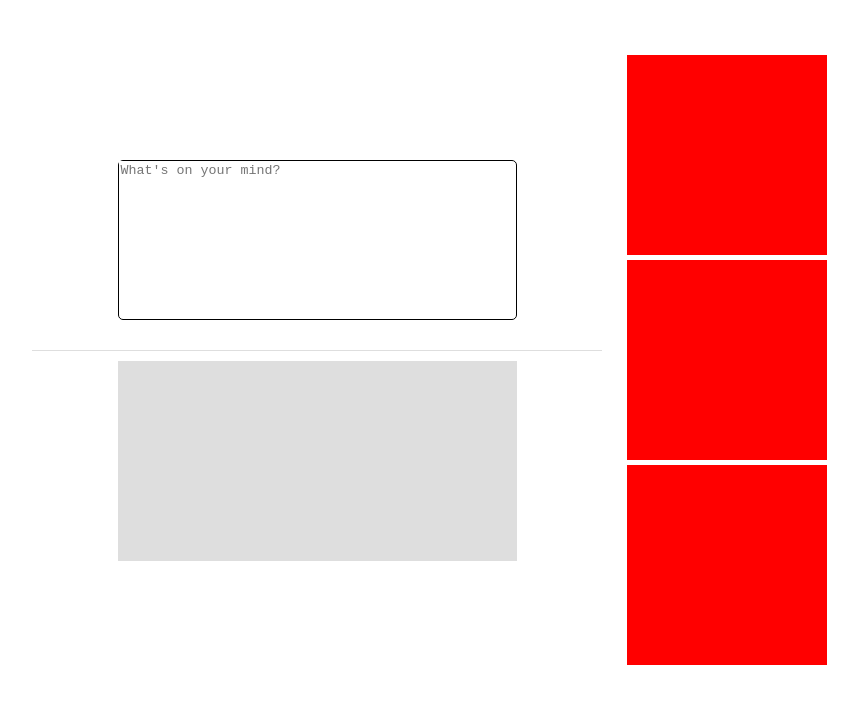
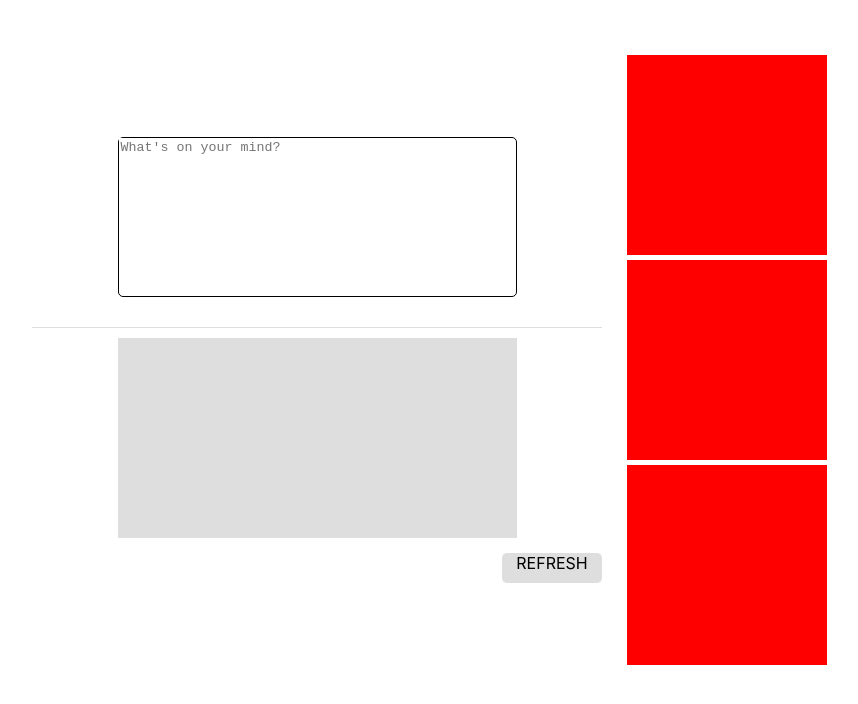
Before and after one commit to larsandremoen/tueetter, a React (Create React App) app: page / in a window 1280 px wide. Shown: the top 704 px of the page, without its empty margins (323-1181 px from the left). Built offline with nearby package versions, Linux system fonts and the light colour scheme; no server answers.

Commit message:
:poop: get latest tueet

```diff
--- a/src/App.js
+++ b/src/App.js
@@ -41,16 +41,34 @@ const HorizontalLine = () => {
   );
 };
 
-const CurrentTweet = ({}) => {
+const CurrentTweet = ({ tueet }) => {
+  console.log("tueettt ", tueet);
   return (
-    <div
-      style={{ height: 200, width: "70%", backgroundColor: "#dedede" }}
-    ></div>
+    <>
+      <div style={{ height: 200, width: "70%", backgroundColor: "#dedede" }}>
+        {tueet?.text}
+      </div>
+      <div
+        onClick={() => {
+          console.log("TODO get new tueet");
+        }}
+        style={{
+          height: 30,
+          width: 100,
+          backgroundColor: "#dedede",
+          alignSelf: "end",
+          marginTop: 15,
+          borderRadius: 5,
+          textAlign: "center",
+        }}
+      >
+        <span>REFRESH</span>
+      </div>
+    </>
   );
 };
 
 function App() {
-  const [tueets, setTueets] = useState([]);
   const [tueet, setTueet] = useState("");
   const [text, setText] = useState("");
 
@@ -58,11 +76,11 @@ function App() {
     fetch("http://localhost:8000/get/tueets")
       .then((res) => res.json())
       .then((res) => {
-        setTueets(res.data);
+        setTueet(res.data);
       });
   }, []);
 
-  console.log(tueets);
+  console.log(tueet);
 
   return (
     <div className="custom-field">
@@ -82,7 +100,7 @@ function App() {
       >
         <InputField text={text} setText={setText} />
         <HorizontalLine />
-        <CurrentTweet />
+        <CurrentTweet tueet={tueet} />
       </div>
       <div style={{ flex: 1 }}>
         <div
```
